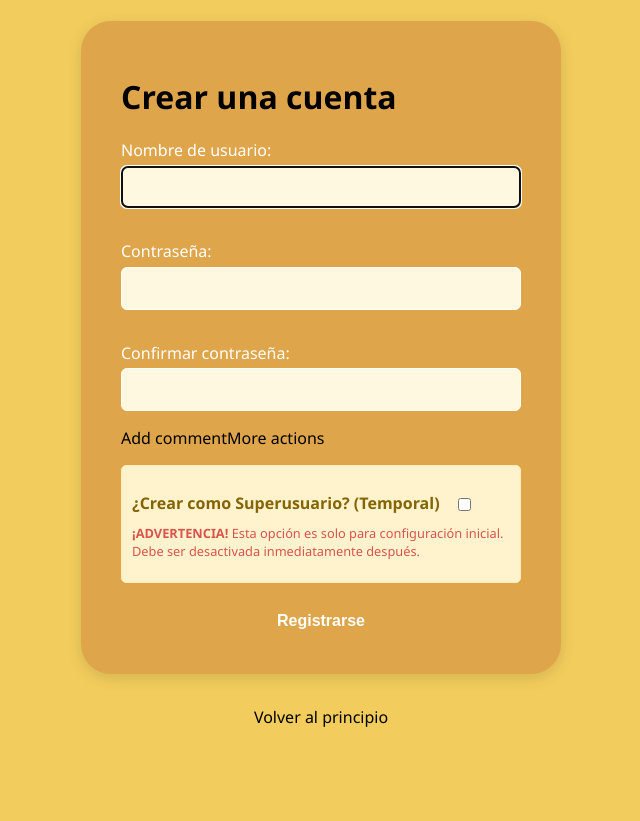
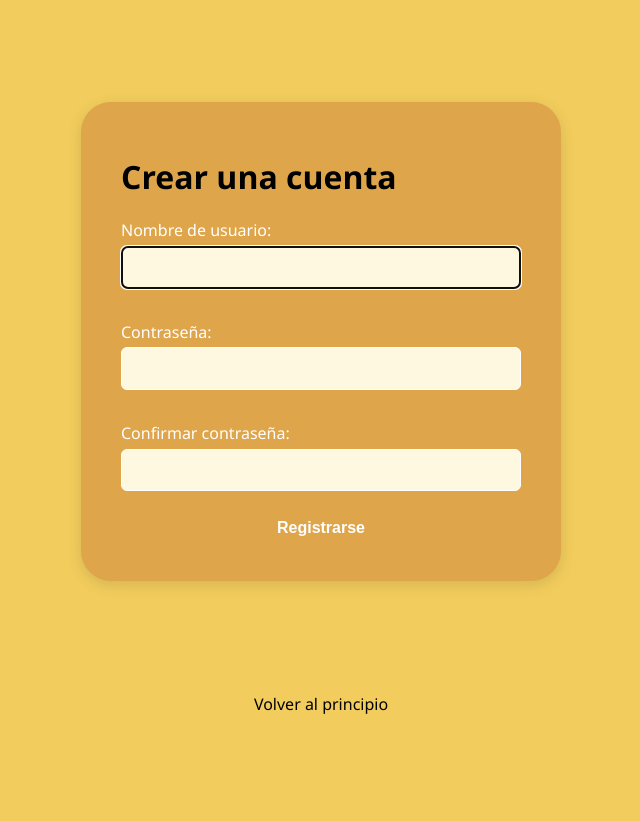
Before and after one commit to SamuelRomeroUber/ProyectoTFG, a Django app: page /registro/ in a window 1280 px wide. Shown: the whole page, without its empty margins (319-959 px from the left). Run offline with Django 5.2, Linux system fonts and the light colour scheme.

Commit message:
superuser arreglado

```diff
--- a/Organiza2/templates/registration/registro.html
+++ b/Organiza2/templates/registration/registro.html
@@ -62,19 +62,7 @@
             {% else %}
                 <div class="errores_registro" id="password2_error" style="display:none;"></div>
             {% endif %}
-                                  {# --- CHECKBOX TEMPORAL PARA SUPERUSUARIO --- #}Add commentMore actions
-            {% if ALLOW_SUPERUSER_CREATION_VIA_REGISTER %}
-                <div style="margin-top: 1rem; margin-bottom: 1rem; padding: 10px; background-color: #fff3cd; border: 1px solid #ffeeba; border-radius: 5px;">
-                    <label for="id_make_superuser" style="display: inline-block; margin-right: 10px; color: #856404; font-weight: bold;">
-                        ¿Crear como Superusuario? (Temporal)
-                    </label>
-                    <input type="checkbox" name="make_superuser" id="id_make_superuser" style="width: auto; vertical-align: middle;">
-                    <p style="font-size: 0.8em; color: #d9534f; margin-top: 5px;">
-                        <strong>¡ADVERTENCIA!</strong> Esta opción es solo para configuración inicial. Debe ser desactivada inmediatamente después.
-                    </p>
-                </div>
-            {% endif %}
-            {# --- FIN CHECKBOX TEMPORAL --- #}
+
             <button type="submit">Registrarse</button>
         </form>
     </div>
--- a/Organiza2/views.py
+++ b/Organiza2/views.py
@@ -45,35 +45,6 @@ class RegistroView(CreateView):
     template_name = 'registration/registro.html'
     success_url = reverse_lazy('login')
 
-    def form_valid(self, form):
-        # Guardar el usuario normalmente primero
-        self.object = form.save(commit=False) # No guardar en DB aún si necesitas modificarlo
-
-        # --- LÓGICA TEMPORAL PARA CREAR SUPERUSUARIO ---
-        if ALLOW_SUPERUSER_CREATION_VIA_REGISTER:
-            # Obtener el valor del checkbox del POST request
-            # Asegúrate que el 'name' del checkbox en el HTML sea 'make_superuser'
-            is_superuser_request = self.request.POST.get('make_superuser') == 'on' # HTML checkbox value is 'on'
-
-            if is_superuser_request:
-                self.object.is_staff = True
-                self.object.is_superuser = True
-                print(f"TEMPORAL: Intentando crear a {self.object.username} como superusuario.")
-        # --- FIN LÓGICA TEMPORAL ---
-
-        self.object.save() # Ahora guarda el usuario en la DB con los cambios
-
-        # Si quieres loguear al usuario inmediatamente después del registro (opcional)
-        # from django.contrib.auth import login
-        # login(self.request, self.object)
-        # return redirect(self.success_url) # O a donde quieras redirigir
-
-        return super().form_valid(form) # Llama al método original para la redirección
-
-    def get_context_data(self, **kwargs):
-        context = super().get_context_data(**kwargs)
-        context['ALLOW_SUPERUSER_CREATION_VIA_REGISTER'] = ALLOW_SUPERUSER_CREATION_VIA_REGISTER # O la variable de entorno
-        return context
 # Vistas CRUD para Tareas
 class CrearTarea(LoginRequiredMixin, CreateView):
     model= Tarea
```
